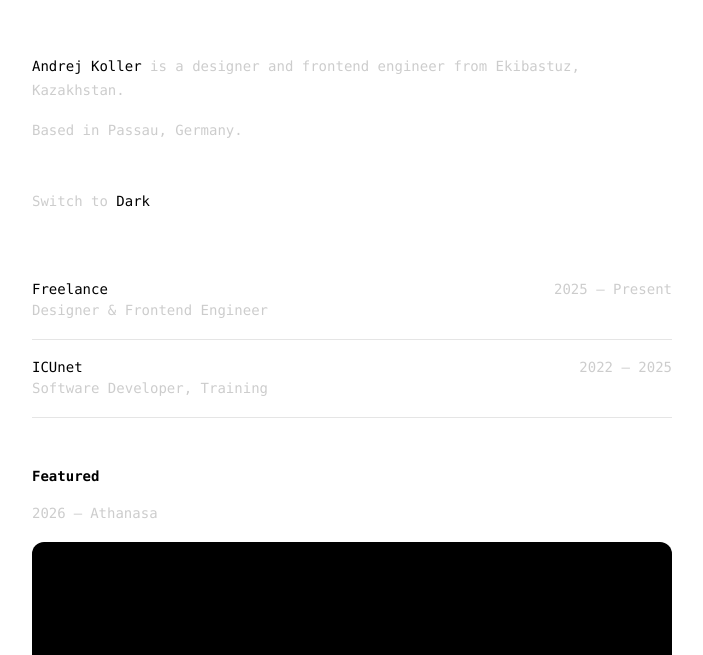
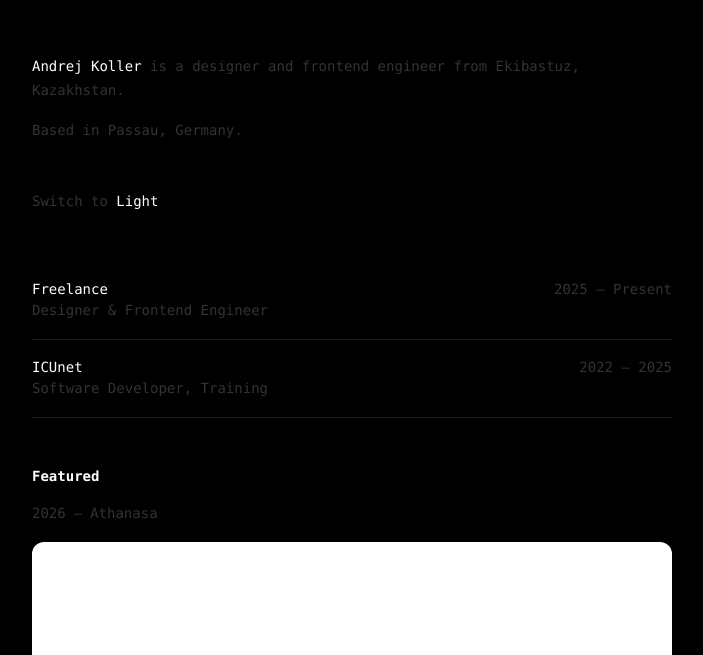
Before and after one commit to andrejkoller/dev-andrejkoller-next, a Next.js app: page / in a window 1280 px wide. Shown: the part 145-800 px from the top of the page, without its empty margins (288-991 px from the left). Built offline with nearby package versions, Linux system fonts and the light colour scheme.

Commit message:
fix: correct theme preference logic in theme provider

```diff
--- a/app/styles/globals.css
+++ b/app/styles/globals.css
@@ -4,6 +4,21 @@
   --header-height: 12.5rem;
   --footer-height: 12.5rem;
 
+  --background: rgb(255, 255, 255);
+  --foreground: rgb(0, 0, 0);
+
+  --text-muted: rgba(0, 0, 0, 0.2);
+  --text-primary: rgba(0, 0, 0, 1);
+  --text-hover: rgba(0, 0, 0, 0.65);
+
+  --bg-primary: rgba(0, 0, 0, 0.04);
+
+  --overlay: rgba(255, 255, 255, 0.5);
+
+  --border: rgba(0, 0, 0, 0.1);
+}
+
+[data-theme="dark"] {
   --background: rgb(0, 0, 0);
   --foreground: rgb(255, 255, 255);
 
@@ -16,23 +31,6 @@
   --overlay: rgba(0, 0, 0, 0.5);
 
   --border: rgba(255, 255, 255, 0.1);
-
-  --border: rgba(255, 255, 255, 0.1);
-}
-
-[data-theme="light"] {
-  --background: rgb(255, 255, 255);
-  --foreground: rgb(0, 0, 0);
-
-  --text-muted: rgba(0, 0, 0, 0.2);
-  --text-primary: rgba(0, 0, 0, 1);
-  --text-hover: rgba(0, 0, 0, 0.65);
-
-  --bg-primary: rgba(0, 0, 0, 0.04);
-
-  --overlay: rgba(255, 255, 255, 0.5);
-
-  --border: rgba(0, 0, 0, 0.1);
 }
 
 @theme inline {
--- a/components/theme/theme-provider.tsx
+++ b/components/theme/theme-provider.tsx
@@ -10,8 +10,8 @@ const getSnapshot = (): Theme => {
   const stored = localStorage.getItem("theme") as Theme | null;
   if (stored) return stored;
   return window.matchMedia("(prefers-color-scheme: dark)").matches
-    ? "dark"
-    : "light";
+    ? "light"
+    : "dark";
 };
 
 const subscribe = (callback: () => void) => {
```
